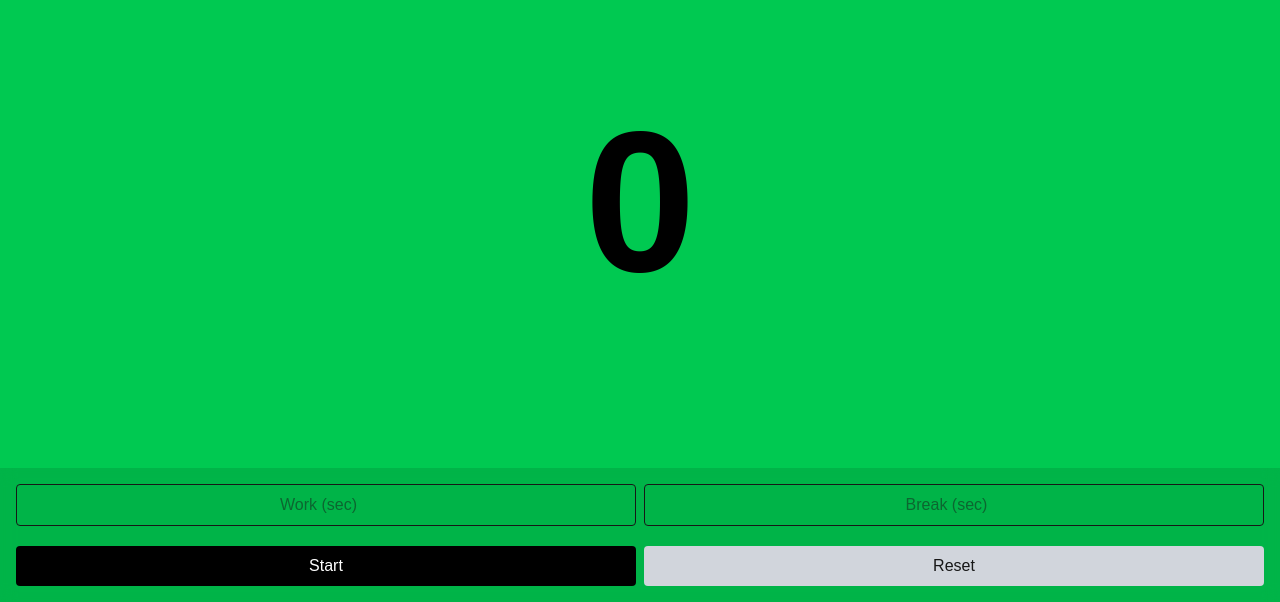
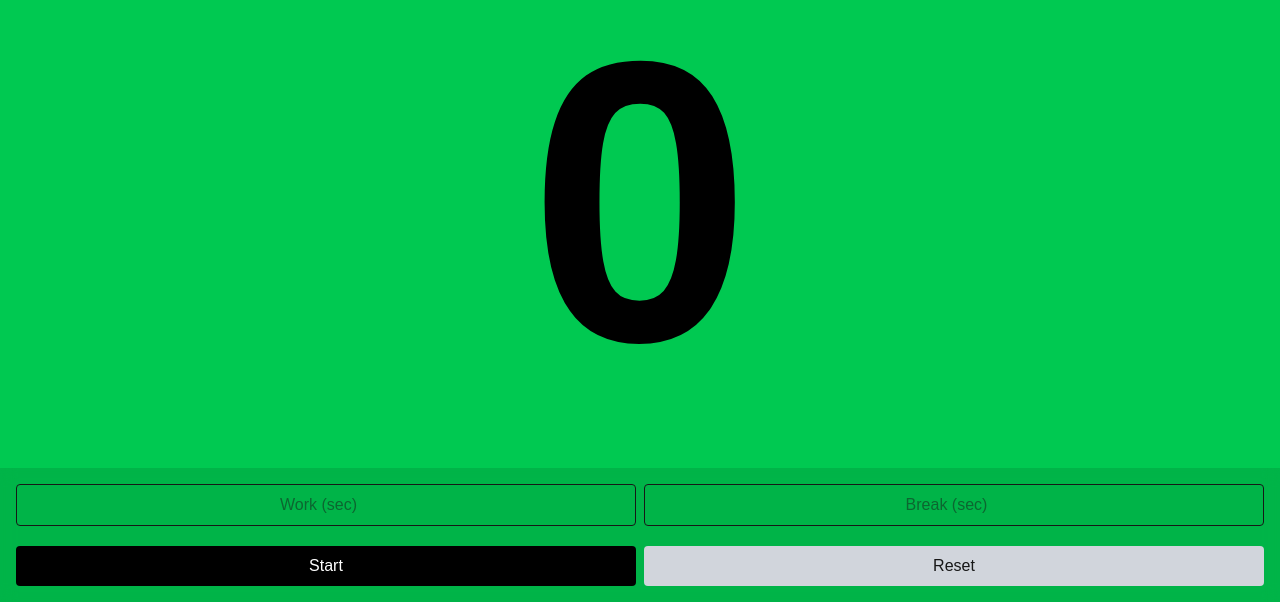
Before and after one commit to Mher119/timer, a Next.js app: page / in a window 1280 px wide. Shown: the part 198-800 px from the top of the page. Built offline with nearby package versions, Linux system fonts and the light colour scheme.

Commit message:
2nd commit

```diff
--- a/app/components/TimerDisplay.tsx
+++ b/app/components/TimerDisplay.tsx
@@ -22,7 +22,7 @@ export default function TimerDisplay({ seconds, mode }: Props) {
       {visible && (
         <span
           className="font-bold text-black"
-          style={{ fontSize: "min(25vw, 200px)" }} // responsive max font size
+          style={{ fontSize: "min(50vh, 500px)" }} // responsive max font size
         >
           {seconds}
         </span>
```
